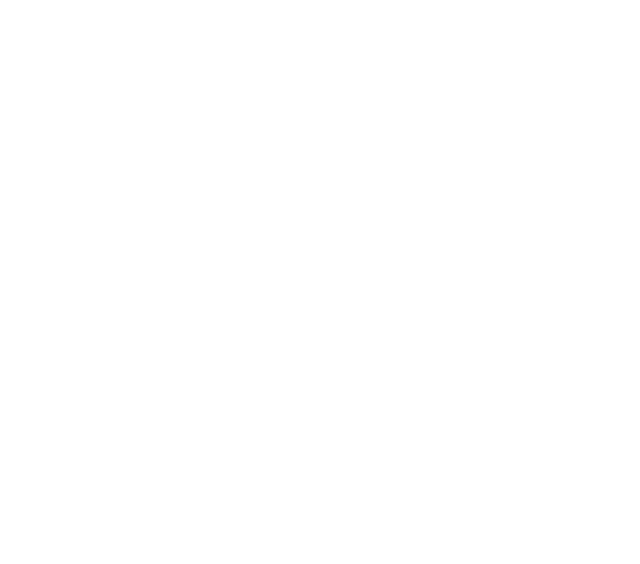
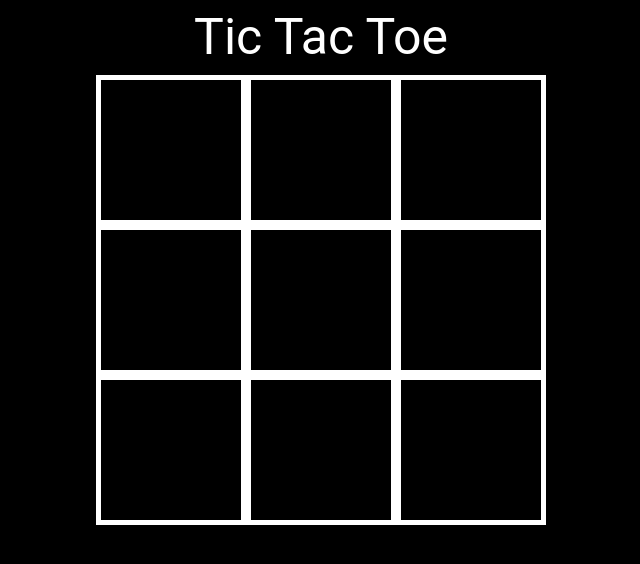
Before and after one commit to jmdelong7/tic-tac-toe, a plain HTML site: page index.html in a window 1280 px wide. Shown: the whole page, without its empty margins (319-959 px from the left). Drawn offline with Linux system fonts and the light colour scheme.

Commit message:
HTML layout of gameboard & basic styling
3x3 grid layout with borders and title.

```diff
--- a/index.html
+++ b/index.html
@@ -7,6 +7,28 @@
   <title>Tic Tac Toe</title>
 </head>
 <body>
+  <div class="main-container">
+    <div class="title-container">
+      <h1>Tic Tac Toe</h1>
+    </div>
+    <div class="game-container">
+      <div class="row row-1">
+        <div class="cell cell-1"></div>
+        <div class="cell cell-2"></div>
+        <div class="cell cell-3"></div>
+      </div>
+      <div class="row row-2">
+        <div class="cell cell-1"></div>
+        <div class="cell cell-2"></div>
+        <div class="cell cell-3"></div>
+      </div>
+      <div class="row row-3">
+        <div class="cell cell-1"></div>
+        <div class="cell cell-2"></div>
+        <div class="cell cell-3"></div>
+      </div>
+    </div>
+  </div>
 
 </body>
 <script src="script.js"></script>
--- a/style.css
+++ b/style.css
@@ -0,0 +1,85 @@
+/* https://mattbrictson.com/blog/css-normalize-and-reset#my-recommendation */
+
+/* :root font added:
+  --system-ui: system-ui, "Segoe UI", Roboto, Helvetica, Arial, sans-serif, "Apple Color Emoji", "Segoe UI Emoji", "Segoe UI Symbol";
+  https://css-tricks.com/snippets/css/system-font-stack/
+ */
+
+/* Personal changes
+    :root - box-sizing: border-box;
+    input - appearance: none;
+    body - margin: 0;
+*/
+
+html {
+  font-size: 62.5%;
+}
+
+body {
+  margin: 0;
+}
+
+:root {
+  line-height: 1.5;
+  --system-ui: system-ui, "Segoe UI", Roboto, Helvetica, Arial, sans-serif, "Apple Color Emoji", "Segoe UI Emoji", "Segoe UI Symbol";
+  box-sizing: border-box;
+}
+
+h1, h2, h3, h4, h5, figure, p, ol, ul {
+  margin: 0;
+}
+
+ol, ul {
+  list-style: none;
+  padding-inline: 0;
+}
+
+h1, h2, h3, h4, h5 {
+  font-size: inherit;
+  font-weight: inherit;
+}
+
+img {
+  display: block;
+  max-inline-size: 100%;
+}
+
+/* Template above, new style below */
+
+body {
+  color: white;
+  background-color: black;
+  font-family: 'Roboto';
+  display: flex;
+  justify-content: center;
+}
+
+.main-container {
+  width: 500px;
+}
+
+h1 {
+  font-size: 5rem;
+  text-align: center;
+}
+
+.cell {
+  border: 5px solid white;
+  padding: 70px;
+}
+
+.game-container {
+  display: grid;
+  align-items: center;
+  justify-content: center;
+  grid-template-columns: repeat(3, 150px);
+  grid-template-rows: repeat(3, 150px);
+}
+
+.row {
+  grid-column: 1 / 4;
+  display: grid;
+  grid-template-columns: repeat(3, 150px);
+  /* border: 5px solid white;
+  padding: 70px; */
+}
```
